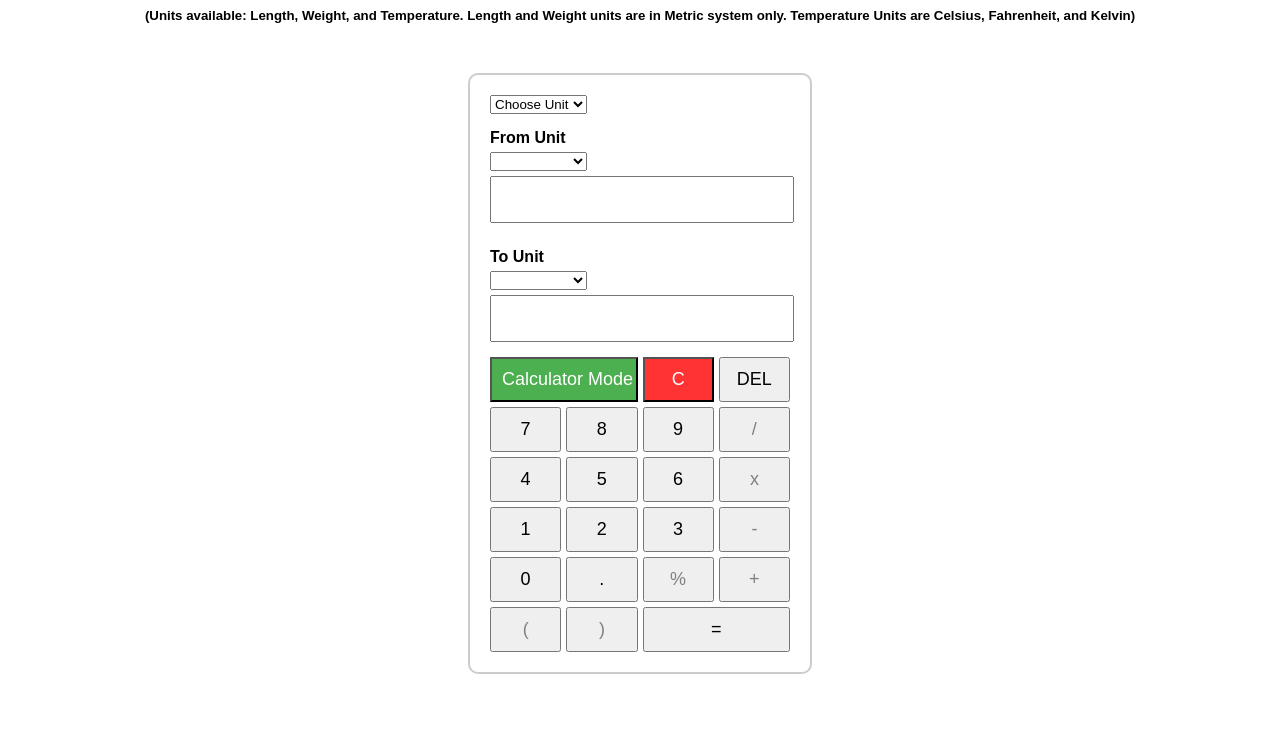
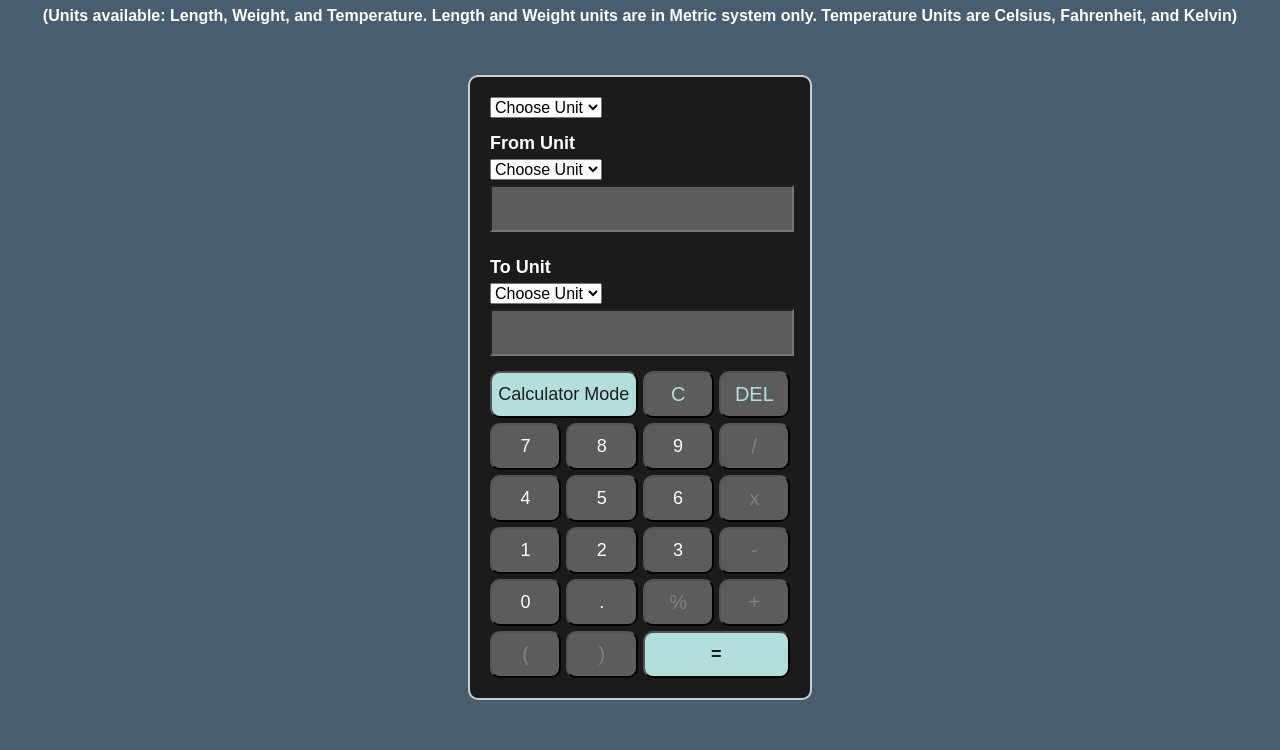
Before and after one commit to kimuell-james/Calculator-UnitConverter, a plain HTML site: page converter.html in a window 1280 px wide. Shown: the part 73-823 px from the top of the page. Before the commit the page ends 800 px from the top, so only its background shows below. Drawn offline with Linux system fonts and the light colour scheme.

Commit message:
improve style

```diff
--- a/calculator.css
+++ b/calculator.css
@@ -1,8 +1,12 @@
 body {
 	font-family: Arial, sans-serif;
 	text-align: center;
+	background-color: #475E70;
+	color: white;
 }
-.calculator, .converter {
+
+.calculator,
+.converter {
 	margin: 50px auto;
 	width: 300px;
 	border: 2px solid #ccc;
@@ -11,14 +15,19 @@ body {
 	display: grid;
 	grid-template-columns: repeat(4, 1fr);
 	grid-gap: 5px;
+	background-color: #1B1B1B;
+	color: white;
 }
-.buttons{
+
+.buttons {
 	width: 300px;
 	display: grid;
 	grid-template-columns: repeat(4, 1fr);
 	grid-gap: 5px;
 	grid-column: span 4;
+	background-color: none;
 }
+
 input[type="text"] {
 	grid-column: span 4;
 	width: 280px;
@@ -26,33 +35,60 @@ input[type="text"] {
 	padding: 10px;
 	font-size: 20px;
 	text-align: right;
+	background-color: #5C5C5D;
+	color: white;
 }
+
 input[type="button"] {
 	padding: 10px;
 	font-size: 18px;
 	cursor: pointer;
+	border-radius: 10px;
+	background-color: #5C5C5D;
+	color: white;
 }
+
 input[type="button"]:hover {
-	background-color: #ddd;
+	background-color: #c7c7c7;
+	color: #1B1B1B;
 }
+
+.buttons .operator {
+	color: #B2DFDC;
+	font-size: 20px;
+}
+
 #clear {
-	background-color: #ff3333;
-	color: white;
 	grid-column: span 1;
 }
+
 #equals {
 	grid-column: span 2;
+	background-color: #B2DFDC;
+	color: #1B1B1B;
+	font-weight: bold;
 }
+
 #mode {
-	background-color: #4CAF50;
-	color: white;
+	background-color: #B2DFDC;
+	color: #1B1B1B;
 	grid-column: span 2;
+	padding: 2px;
 }
-h4 {
+
+.converter h4 {
 	margin: 10px 0px 0px 0px;
 	grid-column: span 4;
 	text-align: left;
+	font-size: 18px;
 }
-#sign{
+
+#sign {
 	color: grey;
 }
+
+#conversionType,
+#fromUnit,
+#toUnit {
+	font-size: 16px;
+}
--- a/converter.html
+++ b/converter.html
@@ -1,18 +1,21 @@
 <!DOCTYPE html>
 <html lang="en">
+
 <head>
     <meta charset="UTF-8">
     <meta name="viewport" content="width=device-width, initial-scale=1.0">
     <title>Calculator with Unit Converter</title>
     <link rel="stylesheet" href="calculator.css">
 </head>
+
 <body>
     <h1>
         Unit Converter
     </h1>
-    <h5>
-        (Units available: Length, Weight, and Temperature. Length and Weight units are in Metric system only. Temperature Units are Celsius, Fahrenheit, and Kelvin)
-    </h5>
+    <h4>
+        (Units available: Length, Weight, and Temperature. Length and Weight units are in Metric system only.
+        Temperature Units are Celsius, Fahrenheit, and Kelvin)
+    </h4>
 
     <div class="converter">
         <!-- conversion type -->
@@ -26,12 +29,14 @@
         <!-- displays -->
         <h4>From Unit</h4>
         <select id="fromUnit">
+            <option value="default">Choose Unit</option>
             <!-- dynamically generated based on the selected conversion type -->
         </select>
         <input type="text" id="display" readonly>
 
         <h4>To Unit</h4>
         <select id="toUnit">
+            <option value="default">Choose Unit</option>
             <!-- dynamically generated based on the selected conversion type -->
         </select>
         <input type="text" id="toDisplay" readonly>
@@ -39,26 +44,26 @@
         <!-- buttons -->
         <div class="buttons">
             <input type="button" id="mode" value="Calculator Mode" onclick="toggleMode()">
-            <input type="button" value="C" id="clear" onclick="clearDisplays()">
-            <input type="button" value="DEL" onclick="deleteLast()">
+            <input type="button" class="operator" value="C" id="clear" onclick="clearDisplay()">
+            <input type="button" class="operator" value="DEL" id="del" onclick="deleteLast()">
             <input type="button" value="7" onclick="addToDisplay('7')">
             <input type="button" value="8" onclick="addToDisplay('8')">
             <input type="button" value="9" onclick="addToDisplay('9')">
-            <input type="button" id="sign" value="/" >
+            <input type="button" class="operator" id="sign" value="/">
             <input type="button" value="4" onclick="addToDisplay('4')">
             <input type="button" value="5" onclick="addToDisplay('5')">
             <input type="button" value="6" onclick="addToDisplay('6')">
-            <input type="button" id="sign" value="x" >
+            <input type="button" class="operator" id="sign" value="x">
             <input type="button" value="1" onclick="addToDisplay('1')">
             <input type="button" value="2" onclick="addToDisplay('2')">
             <input type="button" value="3" onclick="addToDisplay('3')">
-            <input type="button" id="sign" value="-" >
+            <input type="button" class="operator" id="sign" value="-">
             <input type="button" value="0" onclick="addToDisplay('0')">
             <input type="button" value="." onclick="addToDisplay('.')">
-            <input type="button" id="sign" value="%" >
-            <input type="button" id="sign" value="+" >
-            <input type="button" id="sign" value="(" >
-            <input type="button" id="sign" value=")" >
+            <input type="button" class="operator" id="sign" value="%">
+            <input type="button" class="operator" id="sign" value="+">
+            <input type="button" class="operator" id="sign" value="(">
+            <input type="button" class="operator" id="sign" value=")">
             <input type="button" value="=" id="equals" onclick="convert()">
         </div>
 
@@ -66,4 +71,5 @@
 
     <script src="calculator.js"></script>
 </body>
+
 </html>
```
Also changed, not shown: index.html (+8 -8 lines).
